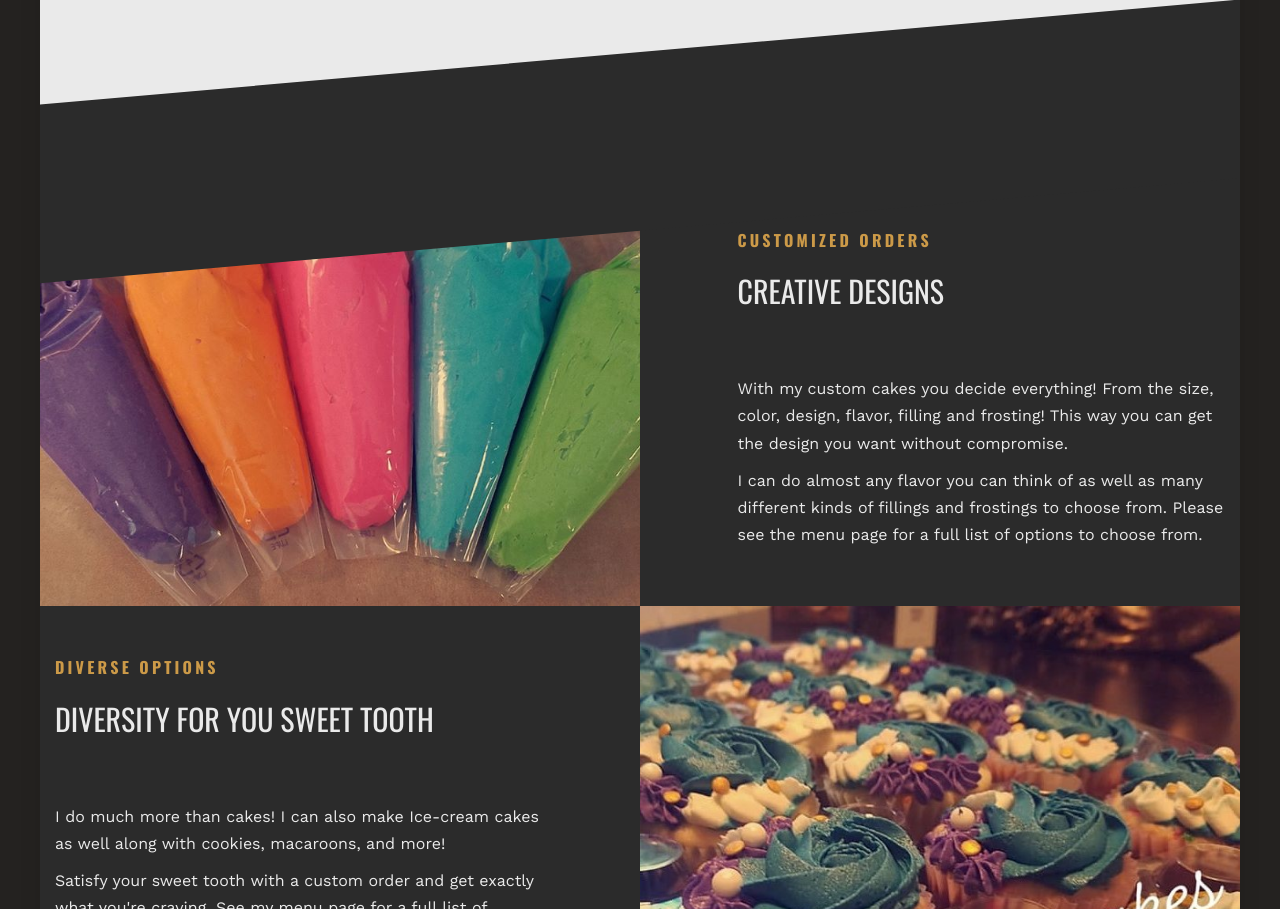
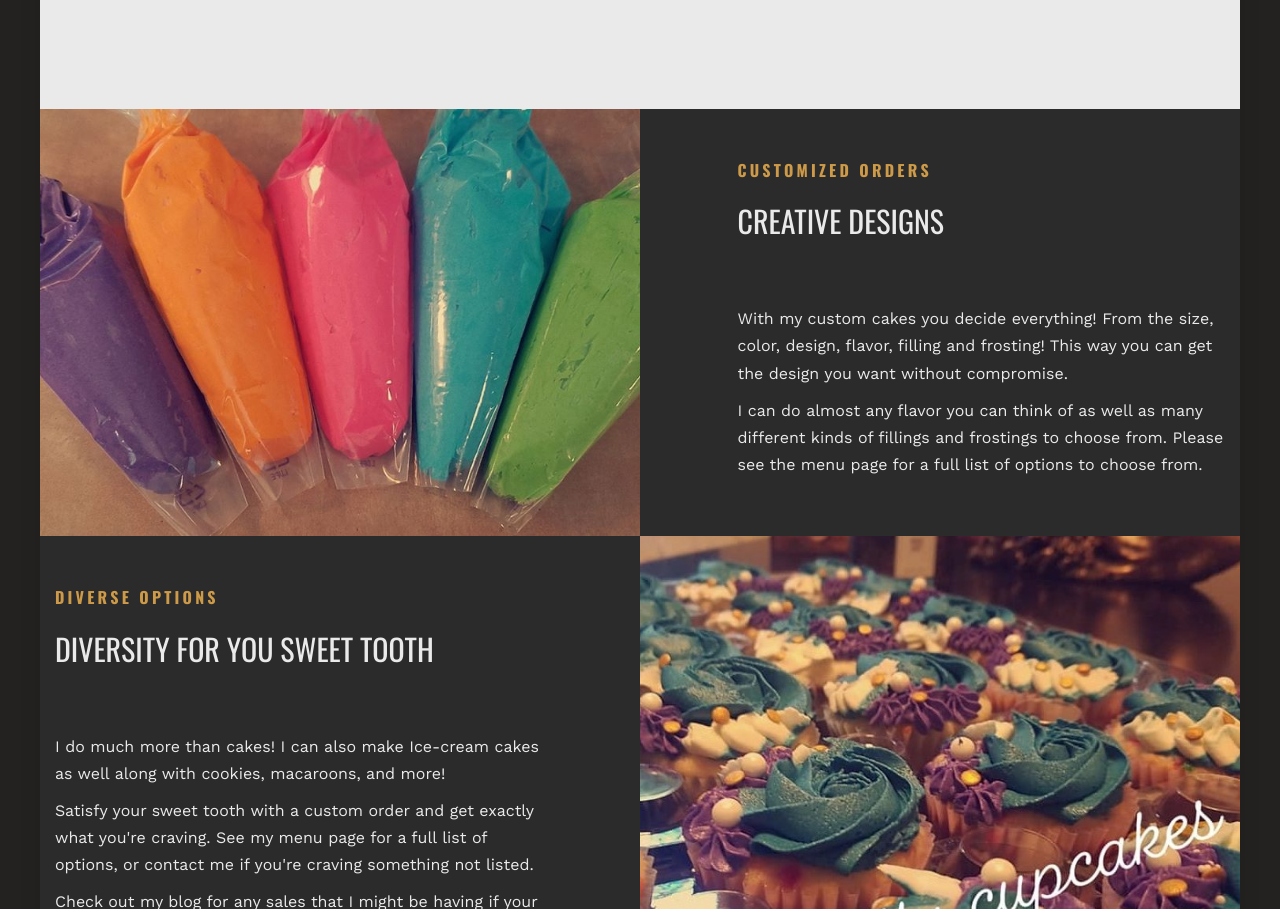
Before and after one commit to alexgant/Black-Rabbit-Bakery, a plain HTML site: page index.html in a window 1280 px wide. Shown: the part 1153-2062 px from the top of the page. Drawn offline with nearby package versions, Linux system fonts and the light colour scheme; files whose address does not match are found by name.

Commit message:
Update index.html
fixed slant

```diff
--- a/index.html
+++ b/index.html
@@ -178,7 +178,7 @@
       </div>
     </div> <!--End of services-->
 
-    <div class="slant-2"></div>
+
 
   <!--Second Section-->
   <div class="site-half">
```
